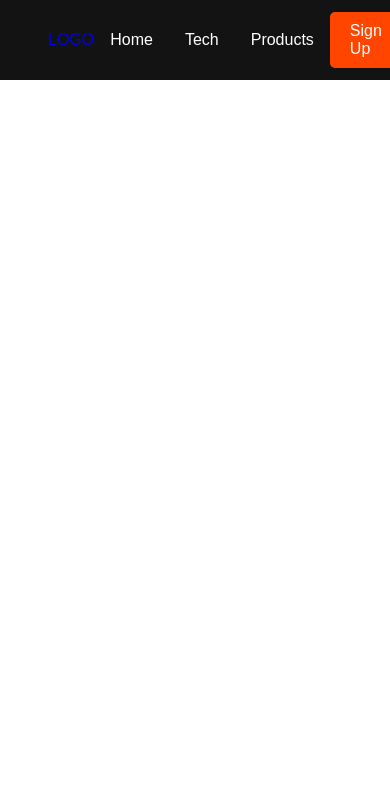
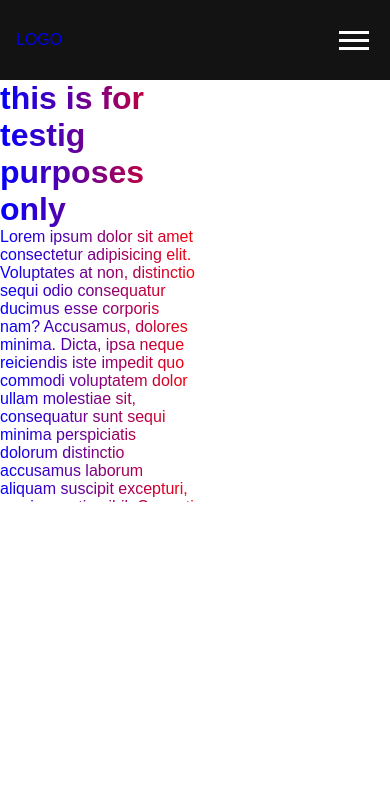
Before and after one commit to ausiemass/web-page, a website: page index.html in a window 390 px wide. Drawn offline with Linux system fonts and the light colour scheme.

Commit message:
added mobile menu

```diff
--- a/index.html
+++ b/index.html
@@ -5,11 +5,12 @@
   <meta name="viewport" content="width=device-width, initial-scale=1.0">
   <title>web page</title>
   <link rel="stylesheet" href="styles.css">
+  <script src="https://kit.fontawesome.com/6e017f5fa3.js" crossorigin="anonymous"></script>
 </head>
 <body>
   <nav class="navbar">
     <div class="navbar-container">
-      <a href="index.html" class="navbar-logo">LOGO</a>
+      <a href="index.html" class="navbar-logo" >LOGO</a>
       <div class="navbar-toggle" id="mobile-menu">
         <span class="bar"></span>
         <span class="bar"></span>
@@ -31,6 +32,10 @@
       </ul>
     </div>
   </nav>
+ <div class="main">
+  <h1>this is for testig purposes only</h1>
+  <p>Lorem ipsum dolor sit amet consectetur adipisicing elit. Voluptates at non, distinctio sequi odio consequatur ducimus esse corporis nam? Accusamus, dolores minima. Dicta, ipsa neque reiciendis iste impedit quo commodi voluptatem dolor ullam molestiae sit, consequatur sunt sequi minima perspiciatis dolorum distinctio accusamus laborum aliquam suscipit excepturi, maxime optio nihil. Corrupti magni tempora nisi! Natus, ratione eveniet hic at, minus cupiditate fuga qui voluptatibus reiciendis quisquam esse veniam animi perferendis ut excepturi quo expedita! Eos doloremque porro ducimus impedit. Distinctio incidunt, ea ex temporibus nisi in reprehenderit nemo quas repellendus rem, eveniet ipsam provident? Voluptas vel tenetur pariatur vitae! Fugit.</p>
+ </div>
   <script src="script.js"></script>
 </body>
 </html>
--- a/script.js
+++ b/script.js
@@ -0,0 +1,7 @@
+const mobileMenu  = document.querySelector('#mobile-menu');
+const navMenu = document.querySelector('.navbar-menu');
+
+mobileMenu.addEventListener('click', ()=> {
+  mobileMenu.classList.toggle('active');
+  navMenu.classList.toggle('active');
+});
--- a/styles.css
+++ b/styles.css
@@ -19,9 +19,6 @@ a {
   display: flex;
   justify-content: center;
   align-items: center;
-  z-index: 999;
-  position: sticky;
-  top: 0;
 }
 
 .navbar-container {
@@ -29,11 +26,14 @@ a {
   align-items: center;
   justify-content: space-between;
   z-index: 1;
-  height: 5rem;
+  height: 80px;
   width: 100%;
   max-width: 1300px;
   margin: 0 auto;
-  padding: 0 3rem;
+}
+
+.navbar-logo {
+  padding: 0 1rem;
 }
 
 .navbar-menu {
@@ -81,3 +81,67 @@ a {
 .navbar-links:hover {
   color: orangered;
 }
+
+#mobile-menu {
+  display: none;
+}
+
+.main {
+  width: 50%;
+  height: 50vh;
+  background-image: linear-gradient(to left, red, blue);
+  -webkit-background-clip: text;
+  background-clip: text;
+  color: transparent;
+}
+
+@media screen and (max-width: 768px){
+
+  #mobile-menu {
+    display: block;
+    padding: 0 1rem;
+  }
+
+  .bar {
+    display: block;
+    width: 30px;
+    height: 3px;
+    margin: 5px;
+    background: #fff;
+  }
+
+  #mobile-menu.active .bar:nth-child(2) {
+    opacity: 0;
+  }
+
+  #mobile-menu.active .bar:nth-child(1) {
+    transform: translateY(8px) rotate(45deg);
+  }
+
+  #mobile-menu.active .bar:nth-child(3) {
+    transform: translateY(-8px) rotate(-45deg);
+  }
+
+  .navbar-menu {
+    display: grid;
+    grid-template-columns: auto;
+    background-color: #131313;
+    position: absolute;
+    top: -1000px;
+    width: 100%;
+    height: 50vh;
+
+  }
+
+  .navbar-menu.active {
+    display: grid;
+    grid-template-columns: auto;
+    width: 100%;
+    height: 50vh;
+    z-index: -1;
+    position: absolute;
+    top: 79px;
+    justify-content: center;
+    align-items: center;
+  }
+}
```
